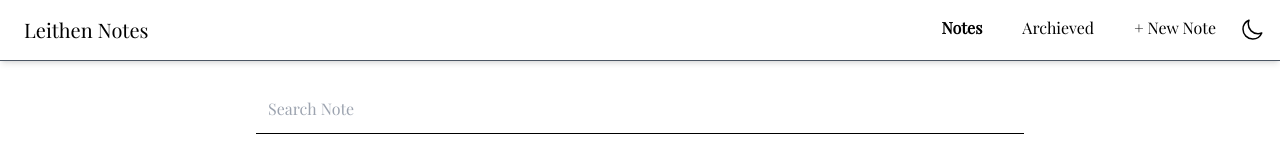
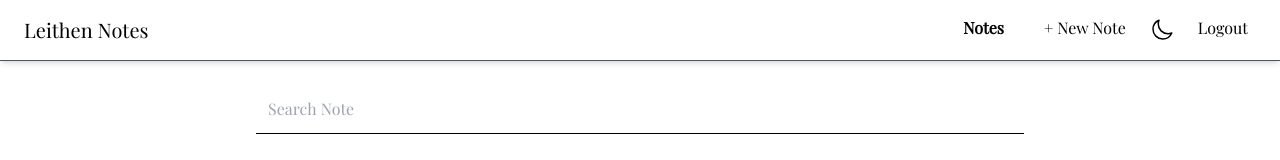
Before and after one commit to Hasyim-Kai/Dicoding-React-Fundamentals-2, a React (Vite) app: page / in a window 1280 px wide. Shown: the top 160 px of the page. Built offline with nearby package versions, Linux system fonts and the light colour scheme; no server answers.

Commit message:
Adding Logout

```diff
--- a/src/presentation/components/Navbar.tsx
+++ b/src/presentation/components/Navbar.tsx
@@ -1,5 +1,6 @@
 import { useState } from "react";
 import { Link, NavLink, useLocation } from "react-router-dom";
+import { delAccessToken } from "../../infrastructure/data/api-data";
 import ThemeToggle from "./ThemeToggle";
 
 const Navbar = () => {
@@ -7,6 +8,7 @@ const Navbar = () => {
     const [isMobileNavOpen, setMobileNavOpen] = useState(false)
     function handleSetMobileNavOpen() { setMobileNavOpen(!isMobileNavOpen) }
     const navLinkStyle = ({ isActive }: { isActive: boolean }) => "flex px-4 py-2 " + (isActive ? "font-semibold" : "font-medium")
+    function logout() { delAccessToken() }
 
     return location.pathname === '/login' || location.pathname === '/register' ? null
     : <header className='sticky top-0'>
@@ -28,9 +30,9 @@ const Navbar = () => {
                 <div className={`w-full mt-2 lg:inline-flex lg:w-auto lg:mt-0 ${isMobileNavOpen ? 'flex' : 'hidden'}`}>
                     <ul className="flex flex-col w-full space-y-2 lg:w-auto lg:flex-row lg:space-y-0 lg:space-x-2">
                         <NavLink to="/" className={navLinkStyle}>Notes</NavLink>
-                        <NavLink to="archieved" className={navLinkStyle}>Archieved</NavLink>
                         <NavLink to="new-note" className={navLinkStyle}>+ New Note</NavLink>
                         <ThemeToggle/>
+                        <NavLink onClick={logout} to="/login" className={navLinkStyle}>Logout</NavLink>
                     </ul>
                 </div>
             </div>
```
